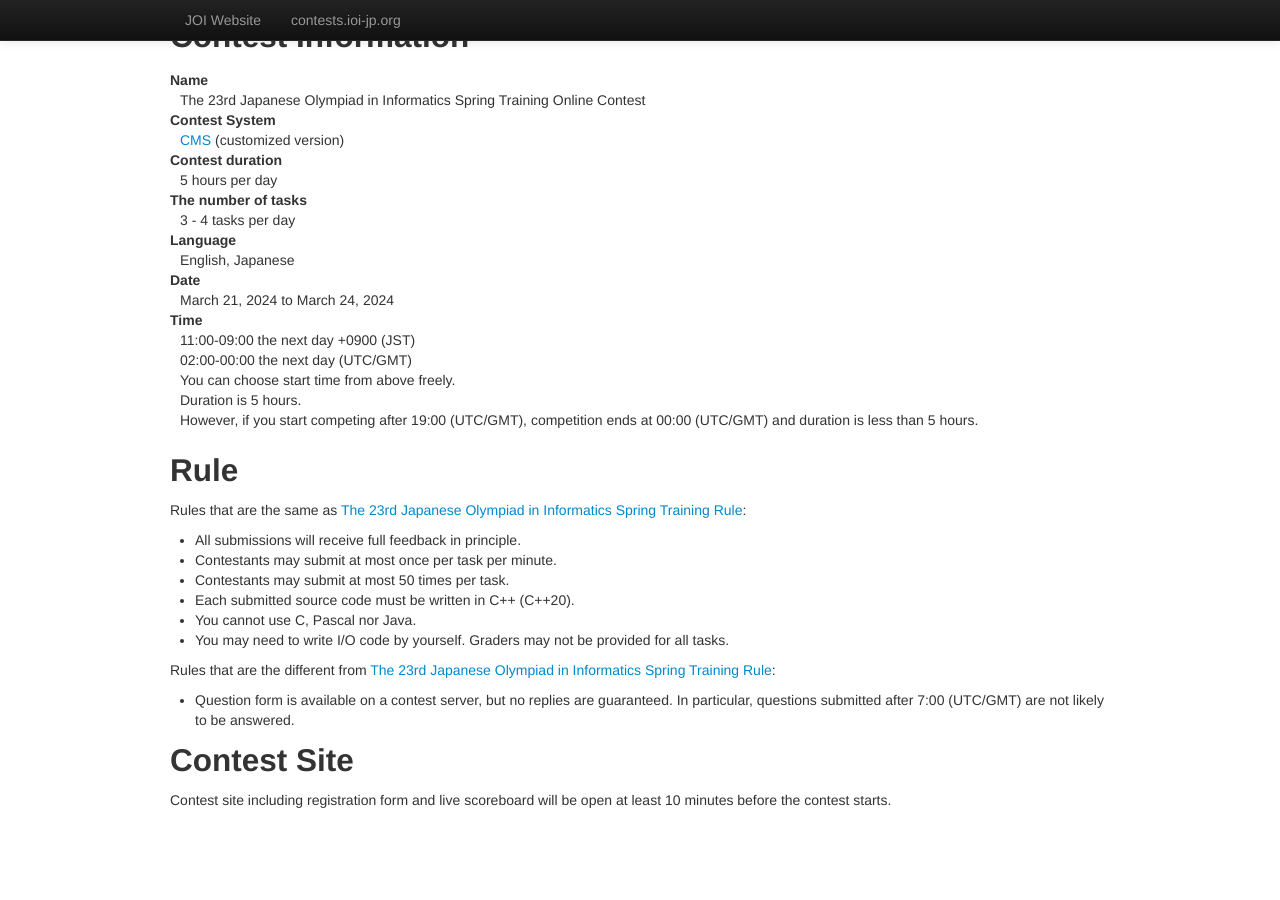
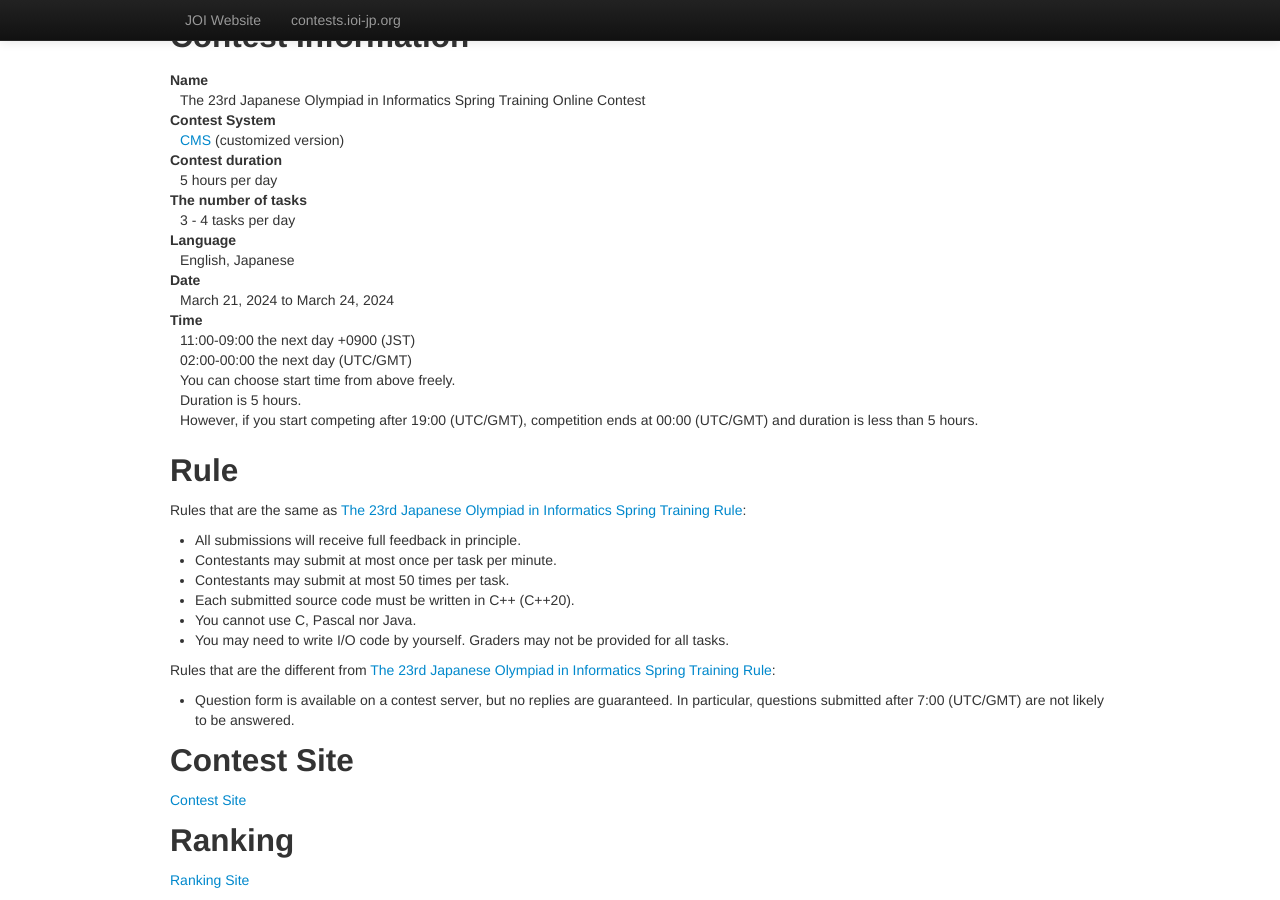
Before and after one commit to jcioi/joi-contests-site, a Jekyll site: the page built from joi-sp-2024/index-en.md, in a window 1280 px wide and 900 px high, scrolled down 520 px. Built offline with Jekyll 4.4.1, drawn with Linux system fonts in a browser that asks for light colours; before the commit the page ends 1340 px from its top, so only the background shows below that.

Commit message:
Update index-en.md

```diff
--- a/joi-sp-2024/index-en.md
+++ b/joi-sp-2024/index-en.md
@@ -70,5 +70,7 @@ Rules that are the different from [The 23rd Japanese Olympiad in Informatics Spr
 - Question form is available on a contest server, but no replies are guaranteed. In particular, questions submitted after 7:00 (UTC/GMT) are not likely to be answered.
 
 ## Contest Site
+[Contest Site](https://cms.ioi-jp.org/)
 
-Contest site including registration form and live scoreboard will be open at least 10 minutes before the contest starts.
+## Ranking
+[Ranking Site](https://ranking.cms.ioi-jp.org/)
```
